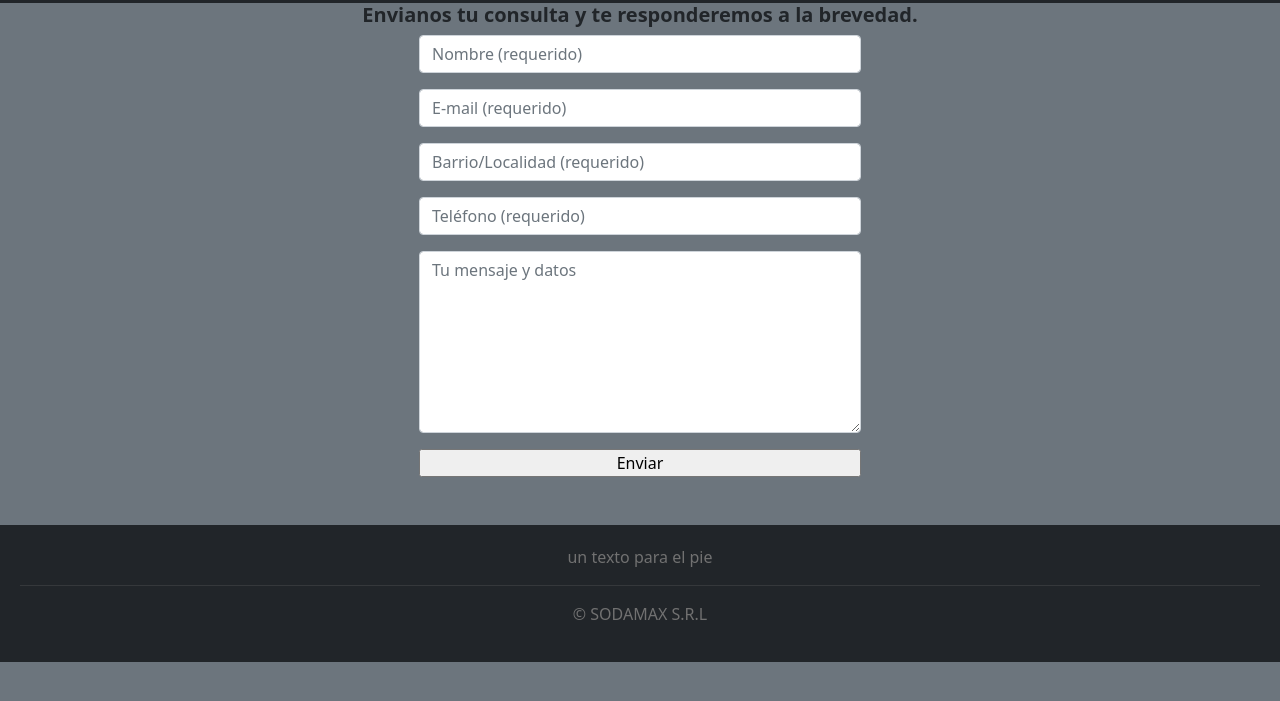
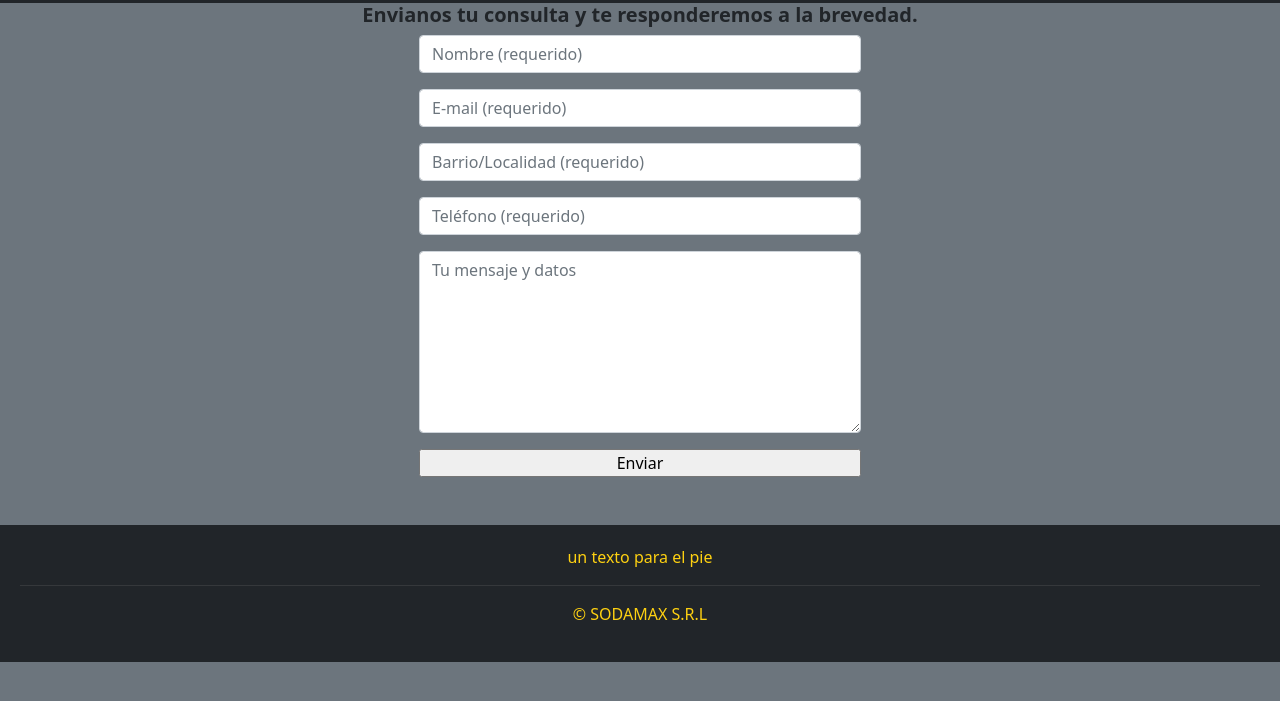
Before and after one commit to AlexisFrisone/cursoBA57, a plain HTML site: page contacto/contacto.html in a window 1280 px wide. Shown: the part 69-770 px from the top of the page. Drawn offline with nearby package versions, Linux system fonts and the light colour scheme.

Commit message:
colorcito al footer

```diff
--- a/styles/style.css
+++ b/styles/style.css
@@ -31,12 +31,8 @@ footer {
     padding: 20px ;
 }
 
-footer a {
-    color: #717171;
-}
-
-footer a:hover {
-    color: #fedd11;
+footer>p {
+    color: #fed111
 }
 
 .container-double{
```
